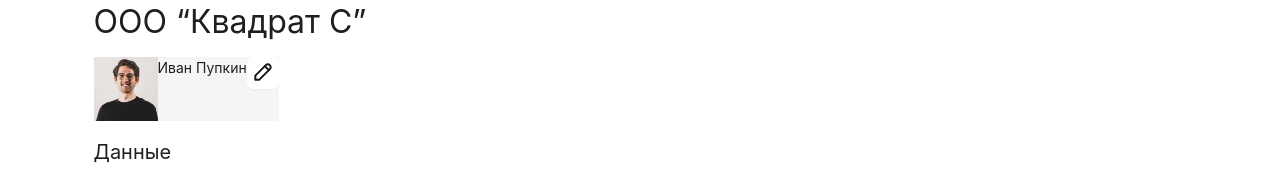
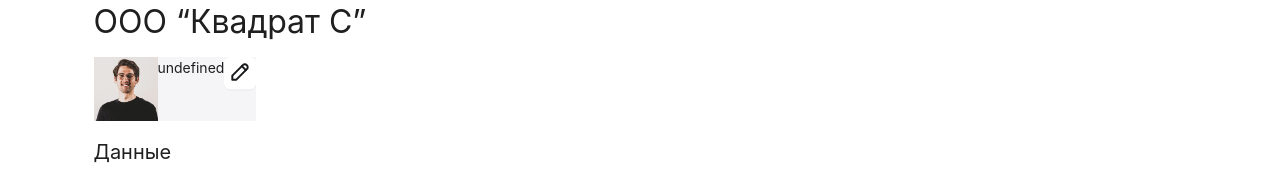
Before and after one commit to ingeneer79/personal-area, a Next.js app: page /profile/ui in a window 1280 px wide. Shown: the part 213-384 px from the top of the page. Built offline with nearby package versions, Linux system fonts and the light colour scheme; no server answers.

Commit message:
Waybills

```diff
--- a/src/pages/profile/ui/index.tsx
+++ b/src/pages/profile/ui/index.tsx
@@ -13,9 +13,11 @@ import { getIcon } from "@/shared/ui/icons/iconUtils/iconUtils";
 import { profileConfig } from '@/entities/profile/model';
 import { UserContactPlank } from '@/entities/profile/ui';
 import translateType from '@/entities/profile/model/translate-type';
+import { useSession } from 'next-auth/react';
 
 
 export function ProfilePage() {
+  const { data: session, status } = useSession();
   return (
     <>
       <FullWidthImage
@@ -45,7 +47,7 @@ export function ProfilePage() {
         </TypographyWrapper>
         <UserPlank
           userImage='/images/user.png'
-          userName={`${profileConfig.firstName} ${profileConfig.lastName}`}
+          userName={`${session?.user?.name}`}
           editCallBack={() => {
             console.log("callback works");
           }}
```
Also changed, not shown: src/entities/waybills/ui/waybills-table.tsx (+14 -3 lines).
